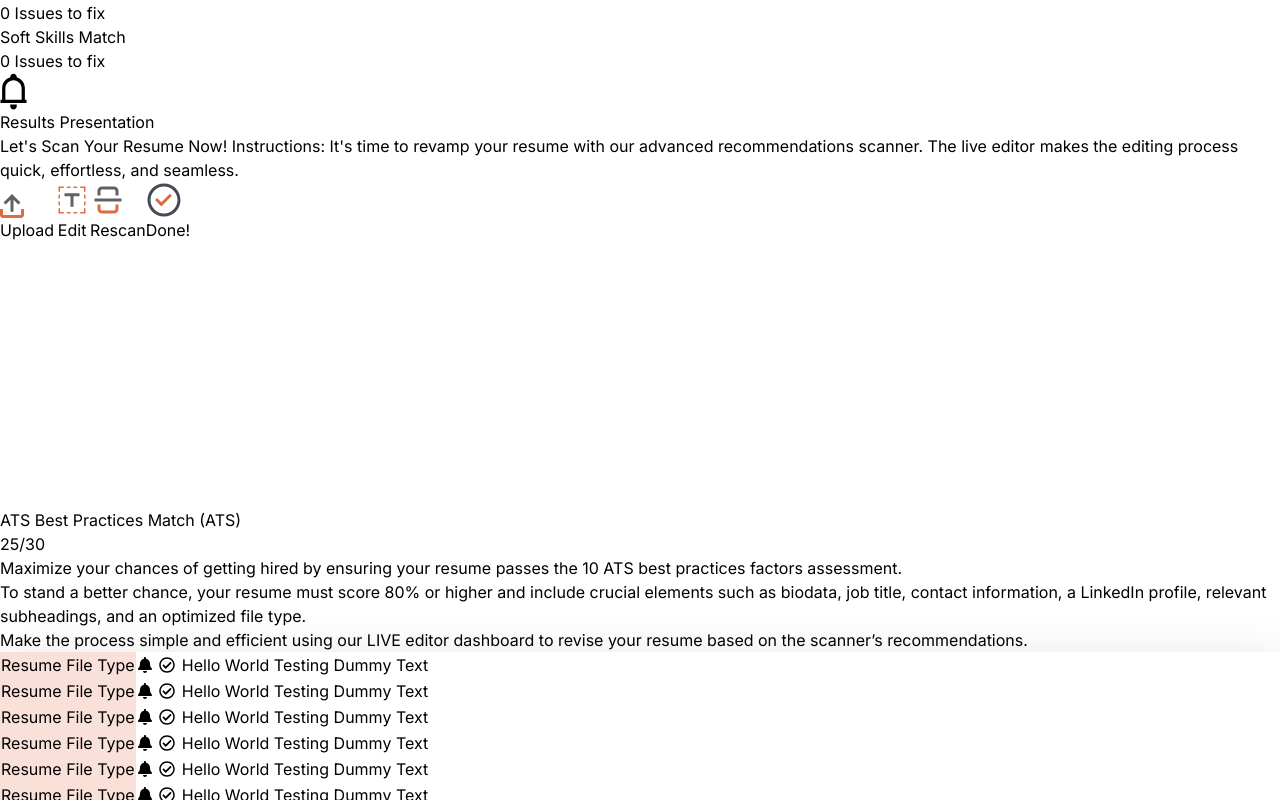
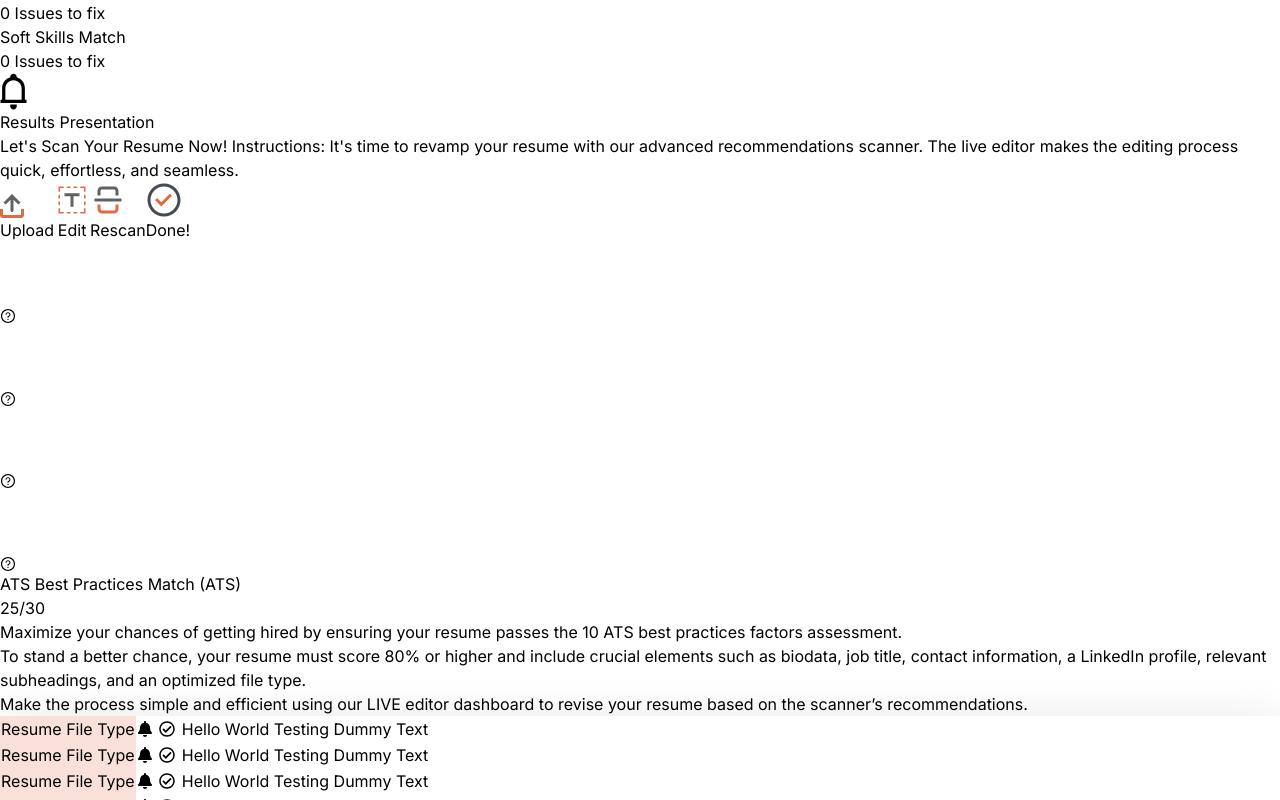
Before and after one commit to hatekisam/cvjury, a React (Vite) app: page /analyzer in a window 1280 px wide. Shown: the part 3940-4740 px from the top of the page. Built offline with nearby package versions, Linux system fonts and the light colour scheme.

Commit message:
made the sticky buttons well

```diff
--- a/src/components/AllMatches.tsx
+++ b/src/components/AllMatches.tsx
@@ -2,7 +2,7 @@ import React from "react";
 import Table from "./core/Table";
 import LinearProgressBar from "./core/LinearProgressBar";
 import ColouredTable from "./core/ColouredTable";
-
+import { AiOutlineQuestionCircle } from "react-icons/ai";
 
 const AllMatches: React.FC<AllMatchesProps> = ({
   atsData,
@@ -17,21 +17,50 @@ const AllMatches: React.FC<AllMatchesProps> = ({
 }) => {
   return (
     <div className="relative ">
-      <div className="sticky top-0 left-0 w-[70px] z-30">
-        {/* This is fixed */}
-        <a href={'#ats'} className="side-item bg-red-500 rounded-tr-md">
+      <div className="flex ">
+        <div className="pt-40">
+          <div className="sticky top-0 left-0 w-[100px] z-30">
+            <div className="flex items-center">
+              <a
+                href={"#ats"}
+                className="side-item bg-red-500 rounded-tr-md w-[80%]"
+              >
                 ATM
               </a>
-        <a href={'#sim'} className="side-item bg-green-500">
+              <div className="pl-2 text-red-500">
+                <AiOutlineQuestionCircle />
+              </div>
+            </div>
+            <div className="flex items-center">
+              <a href={"#ats"} className="side-item bg-green-500  w-[80%]">
                 SIM
               </a>
-        <a href={'#hsm'} className="side-item bg-blue-500">
+              <div className="pl-2 text-red-500">
+                <AiOutlineQuestionCircle />
+              </div>
+            </div>
+            <div className="flex items-center">
+              <a href={"#ats"} className="side-item bg-blue-500  w-[80%]">
                 HSM
               </a>
-        <a href={'#ssm'} className="side-item bg-gray-500   rounded-br-md">
+              <div className="pl-2 text-red-500">
+                <AiOutlineQuestionCircle />
+              </div>
+            </div>
+            <div className="flex items-center">
+              <a
+                href={"#ats"}
+                className="side-item bg-gray-500 rounded-br-md w-[80%]"
+              >
                 SSM
               </a>
+              <div className="pl-2 text-red-500">
+                <AiOutlineQuestionCircle />
               </div>
+            </div>
+          </div>
+        </div>
+        <div>
           <div className="my-20 px-5 md:px-12 lg:px-24" id="ats">
             <div className="flex flex-col md:flex-row justify-between">
               <p className="text-xl md:text-3xl lg:text-4xl text-[#6A6A6A] font-semibold my-4">
@@ -43,19 +72,20 @@ const AllMatches: React.FC<AllMatchesProps> = ({
               </div>
             </div>
             <p className="transition-all duration-150  text-[16px]  md:text-[20px] lg:text-[24px] my-5">
-          Maximize your chances of getting hired by ensuring your resume passes
-          the 10 ATS best practices factors assessment.<br /> To stand a better
-          chance, your resume must score 80% or higher and include crucial
-          elements such as biodata, job title, contact information, a LinkedIn
-          profile, relevant subheadings, and an optimized file type. <br />Make the
-          process simple and efficient using our LIVE editor dashboard to revise
-          your resume based on the scanner’s recommendations.
+              Maximize your chances of getting hired by ensuring your resume
+              passes the 10 ATS best practices factors assessment.
+              <br /> To stand a better chance, your resume must score 80% or
+              higher and include crucial elements such as biodata, job title,
+              contact information, a LinkedIn profile, relevant subheadings, and
+              an optimized file type. <br />
+              Make the process simple and efficient using our LIVE editor
+              dashboard to revise your resume based on the scanner’s
+              recommendations.
             </p>
             <div className="my-10 overflow-x-scroll">
               <ColouredTable tabs={atsTabs} data={atsData} />
             </div>
           </div>
-
           <div className="my-20 px-5 md:px-12 lg:px-24" id="sim">
             <div className="flex flex-col md:flex-row justify-between">
               <p className="text-xl md:text-3xl lg:text-4xl text-[#6A6A6A] font-semibold my-4">
@@ -86,15 +116,22 @@ const AllMatches: React.FC<AllMatchesProps> = ({
               </div>
             </div>
             <p className="transition-all duration-150  text-[16px]  md:text-[20px] lg:text-[24px]my-5">
-          Most resumes include only 60% of the necessary hard skills compared to
-          the target job description. <br />Examples of hard skills are Excel, NodeJS,
-          SQL, JavaScript, accounting, engineering, medicine, teaching, etc.
-          <br />They are generally technical, software mastery, and professional
-          skills learned to qualify for a job. <br />They determine whether you should
-          apply for the role in the first place.
+              Most resumes include only 60% of the necessary hard skills
+              compared to the target job description. <br />
+              Examples of hard skills are Excel, NodeJS, SQL, JavaScript,
+              accounting, engineering, medicine, teaching, etc.
+              <br />
+              They are generally technical, software mastery, and professional
+              skills learned to qualify for a job. <br />
+              They determine whether you should apply for the role in the first
+              place.
             </p>
             <div className="my-20 overflow-x-scroll">
-          <Table tabs={hardSkillsTabs} data={hardSkillsData} headBg="#E1ECF6" />
+              <Table
+                tabs={hardSkillsTabs}
+                data={hardSkillsData}
+                headBg="#E1ECF6"
+              />
             </div>
           </div>
           <div className="my-20 px-5 md:px-12 lg:px-24" id="ssm">
@@ -108,9 +145,9 @@ const AllMatches: React.FC<AllMatchesProps> = ({
               </div>
             </div>
             <p className="text-lg mt-5">
-          Only 28% of resumes contain the necessary soft skills. <br />These are
-          essential soft skills everyone needs to succeed at work.<br /> Here are the
-          top ten in-demand soft skills:
+              Only 28% of resumes contain the necessary soft skills. <br />
+              These are essential soft skills everyone needs to succeed at work.
+              <br /> Here are the top ten in-demand soft skills:
             </p>
             <ul className="list-disc text-base pl-10 my-3">
               {softSkillsList.map((el, i) => (
@@ -118,11 +155,18 @@ const AllMatches: React.FC<AllMatchesProps> = ({
               ))}
             </ul>
             <p className="text-lg">
-          And CVJury's 24 <span className="underline text-[#E06B42]">soft skill</span>{" "}
+              And CVJury's 24{" "}
+              <span className="underline text-[#E06B42]">soft skill</span>{" "}
               classifications
             </p>
             <div className="my-20 overflow-x-scroll">
-          <Table tabs={softSkillsTabs} data={softSkillsData} headBg="#EBEBEB" />
+              <Table
+                tabs={softSkillsTabs}
+                data={softSkillsData}
+                headBg="#EBEBEB"
+              />
+            </div>
+          </div>
         </div>
       </div>
     </div>
--- a/src/pages/Analyzer.tsx
+++ b/src/pages/Analyzer.tsx
@@ -363,8 +363,8 @@ const Analyzer: React.FC = () => {
           </div>
         </div>
       </div>
-      <div className="px-5 md:px-12 lg:px-24 my-10 md:my-16 lg:my-36 relative mx-2 md:mx-12 lg:mx-20 sm:border-4 border-dashed h-[300px] rounded-3xl">
-        <div className="sm:absolute bg-white rounded-3xl p-3 md:p-5 left-[10%] -top-[20%] w-full">
+      <div className="px-5 md:px-12 lg:px-24 my-10 md:my-16 lg:my-36 relative mx-2 md:mx-12 lg:mx-20 sm:border-4 border-dashed h-[300px] rounded-3xl w-[80%]">
+        <div className="sm:absolute bg-white rounded-3xl p-3 md:p-5 left-[8%] -top-[20%] w-full">
           <div className="flex gap-2 items-start">
             <ResultPresentationIcon />
             <div className="w-full md:w-[70%]">
@@ -372,7 +372,7 @@ const Analyzer: React.FC = () => {
                 Results Presentation
               </p>
               <p className="text-[13px] md:text-base lg:text-lg my-3">
-                Let's Scan Your Resume Now! Instructions: It's time to revamp
+                Let's Scan Your Resume Now! <span className="font-bold">Instructions</span>: It's time to revamp
                 your resume with our advanced recommendations scanner. The live
                 editor makes the editing process quick, effortless, and
                 seamless.
```
Lines whose indentation alone changed are shown as unchanged.
